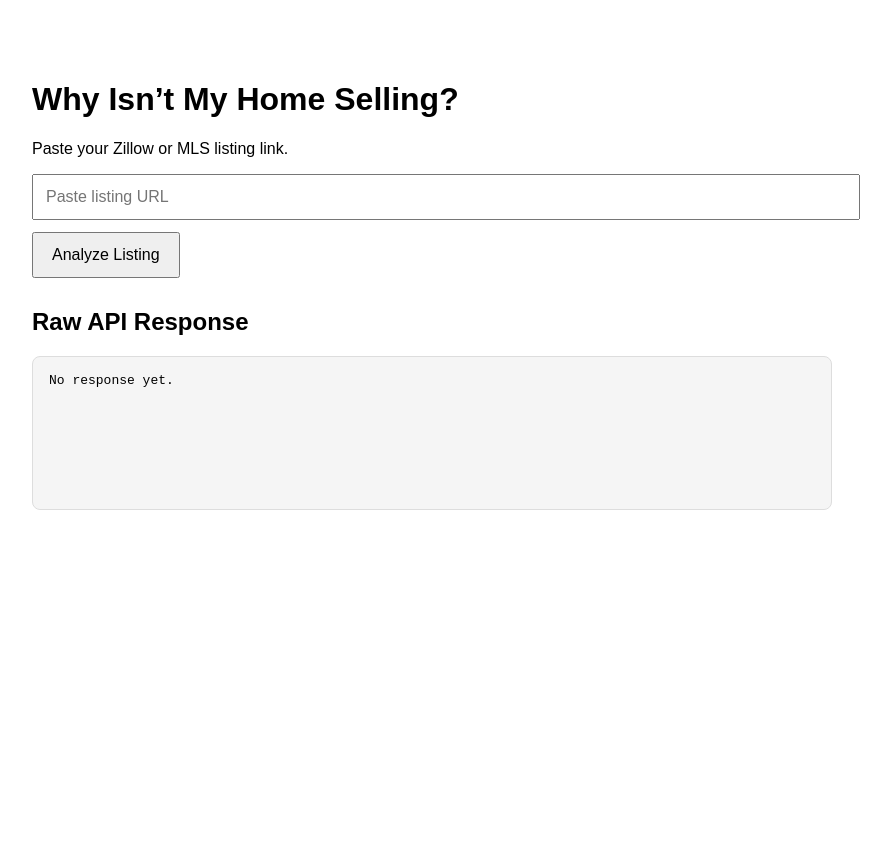
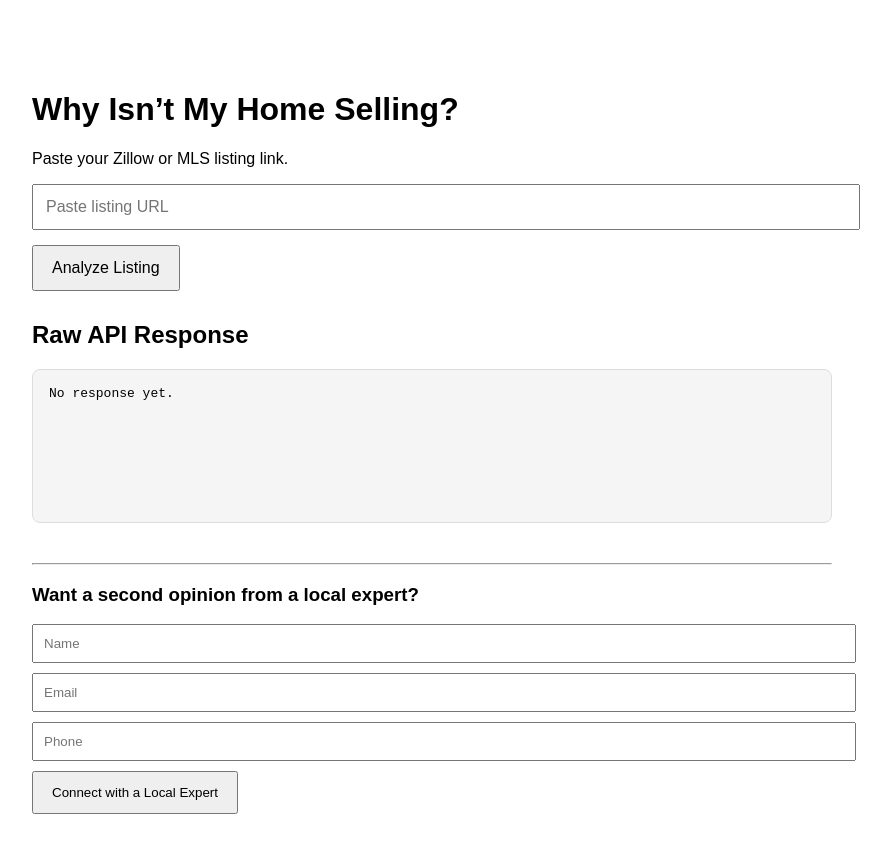
Before and after one commit to tomasellimortgage/why-home-not-selling-ai, a Next.js app: page / in a window 1280 px wide. Shown: the top 852 px of the page, without its empty margins (208-1099 px from the left). Before the commit the page ends 800 px from the top, so only its background shows below. Built offline with nearby package versions, Linux system fonts and the light colour scheme.

Commit message:
Enhance URL analysis functionality and UI

```diff
--- a/pages/index.js
+++ b/pages/index.js
@@ -1,35 +1,49 @@
 import { useState } from "react";
 
 export default function Home() {
+
   const [url, setUrl] = useState("");
   const [loading, setLoading] = useState(false);
   const [raw, setRaw] = useState("");
   const [error, setError] = useState("");
 
   async function analyze() {
+
+    if (!url) {
+      alert("Please paste a listing URL first.");
+      return;
+    }
+
     setLoading(true);
     setRaw("");
     setError("");
 
     try {
+
       const res = await fetch("/api/analyze", {
         method: "POST",
         headers: {
-          "Content-Type": "application/json",
+          "Content-Type": "application/json"
         },
-        body: JSON.stringify({ url }),
+        body: JSON.stringify({ url })
       });
 
       const text = await res.text();
+
       setRaw(text);
 
       if (!res.ok) {
         setError(`Request failed: ${res.status}`);
       }
+
     } catch (err) {
+
       setError(err?.message || "Unknown browser error");
+
     } finally {
+
       setLoading(false);
+
     }
   }
 
@@ -38,11 +52,13 @@ export default function Home() {
       style={{
         fontFamily: "Arial, sans-serif",
         maxWidth: 800,
-        margin: "40px auto",
-        padding: 20,
+        margin: "50px auto",
+        padding: 20
       }}
     >
+
       <h1>Why Isn’t My Home Selling?</h1>
+
       <p>Paste your Zillow or MLS listing link.</p>
 
       <input
@@ -52,32 +68,45 @@ export default function Home() {
         style={{
           width: "100%",
           padding: 12,
-          marginBottom: 12,
-          fontSize: 16,
+          marginBottom: 15,
+          fontSize: 16
         }}
       />
 
       <button
+        type="button"
         onClick={analyze}
         style={{
           padding: "12px 18px",
           fontSize: 16,
-          cursor: "pointer",
+          cursor: "pointer"
         }}
       >
         Analyze Listing
       </button>
 
-      {loading && <p style={{ marginTop: 20 }}>Analyzing listing...</p>}
+      {loading && (
+        <p style={{ marginTop: 20 }}>
+          Analyzing listing...
+        </p>
+      )}
 
       {error && (
-        <div style={{ marginTop: 20, color: "red", fontWeight: "bold" }}>
+        <div
+          style={{
+            marginTop: 20,
+            color: "red",
+            fontWeight: "bold"
+          }}
+        >
           {error}
         </div>
       )}
 
       <div style={{ marginTop: 30 }}>
+
         <h2>Raw API Response</h2>
+
         <pre
           style={{
             whiteSpace: "pre-wrap",
@@ -86,12 +115,54 @@ export default function Home() {
             padding: 16,
             border: "1px solid #ddd",
             borderRadius: 8,
-            minHeight: 120,
+            minHeight: 120
           }}
         >
           {raw || "No response yet."}
         </pre>
+
       </div>
+
+      <hr style={{ marginTop: 40 }} />
+
+      <h3>Want a second opinion from a local expert?</h3>
+
+      <form action="/api/lead" method="POST">
+
+        <input
+          name="name"
+          placeholder="Name"
+          required
+          style={{ width: "100%", padding: 10, marginBottom: 10 }}
+        />
+
+        <input
+          name="email"
+          placeholder="Email"
+          required
+          style={{ width: "100%", padding: 10, marginBottom: 10 }}
+        />
+
+        <input
+          name="phone"
+          placeholder="Phone"
+          style={{ width: "100%", padding: 10, marginBottom: 10 }}
+        />
+
+        <input type="hidden" name="listing" value={url} />
+
+        <button
+          type="submit"
+          style={{
+            padding: "12px 18px",
+            cursor: "pointer"
+          }}
+        >
+          Connect with a Local Expert
+        </button>
+
+      </form>
+
     </div>
   );
 }
```
